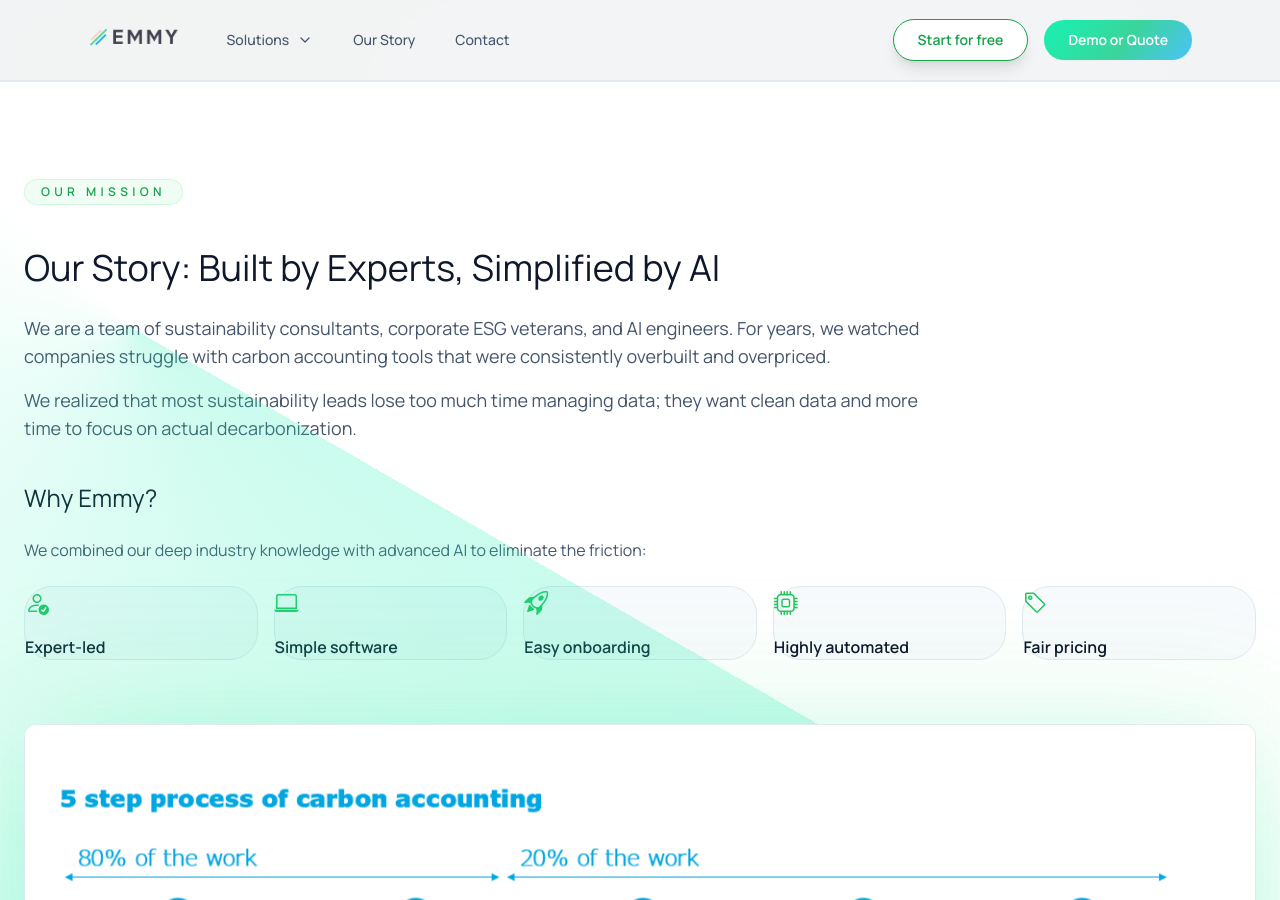
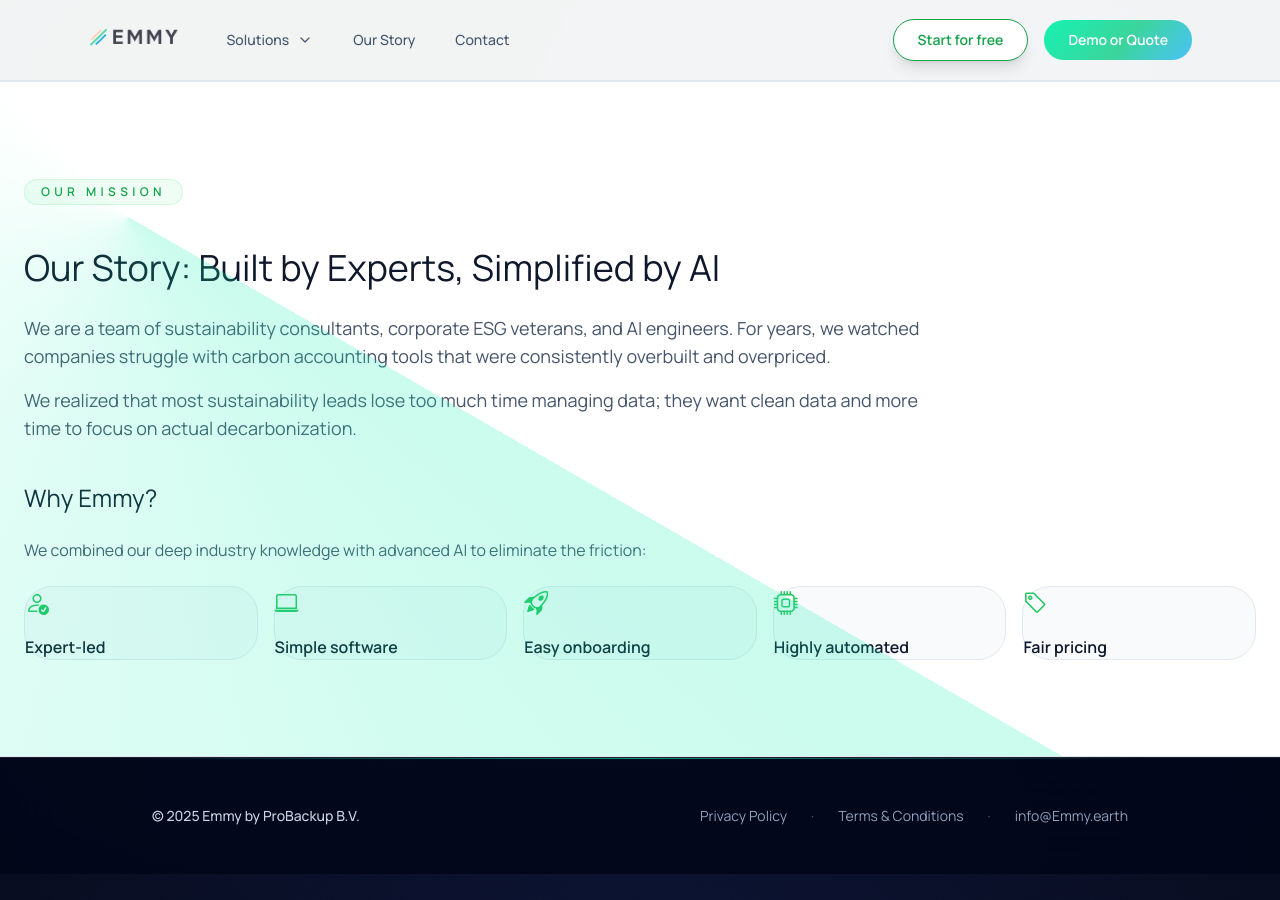
Before and after one commit to emmy-earth/promo-website, a Jekyll site: the page built from who-we-are.html, in a window 1280 px wide and 900 px high. Built offline with Jekyll 4.4.1, drawn with Linux system fonts in a browser that asks for light colours; nearby versions of some CDN libraries; comment, search, counter and statistics services are not loaded.

Commit message:
Remove image section from who-we-are.html
Removed the image section from the who-we-are.html file.

```diff
--- a/who-we-are.html
+++ b/who-we-are.html
@@ -87,15 +87,6 @@ description: "Built by experts, simplified by AI. Read the story behind Emmy."
         </div>
       </div>
 
-      <!-- Image Section -->
-      <div class="relative" data-animate data-delay="0.18s">
-        <div class="absolute -inset-6 rounded-xl bg-emerald-400/10 blur-3xl"></div>
-        <div class="relative block overflow-hidden rounded-xl border border-slate-200 bg-white shadow-aurora">
-           <!-- Placeholder image based on previous code -->
-           <img src="{{ site.baseurl }}/assets/images/5-step-process.png" alt="Emmy Mission Overview" class="w-full object-cover" />
-        </div>
-      </div>
-
     </div>
   </div>
 </section>
```
